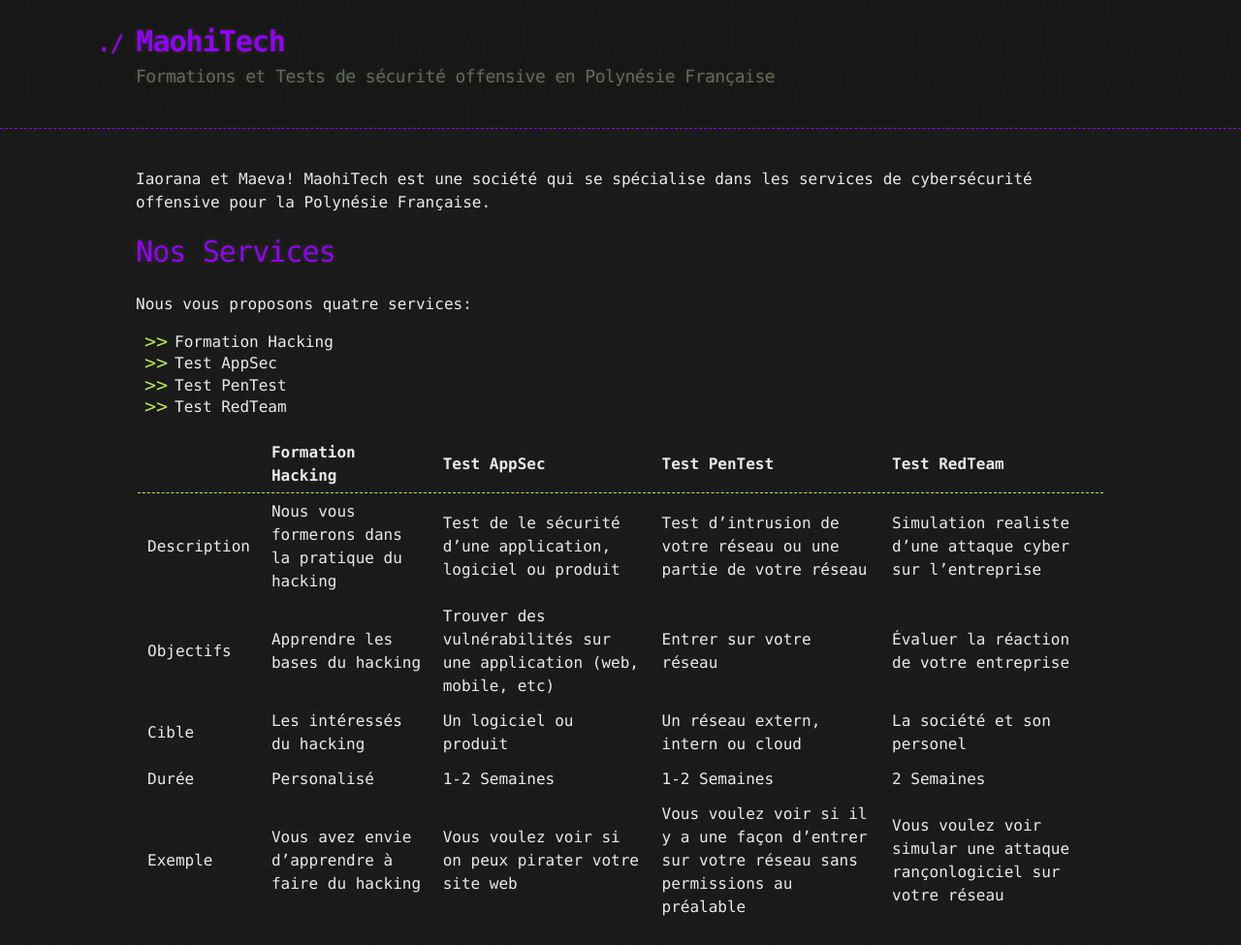
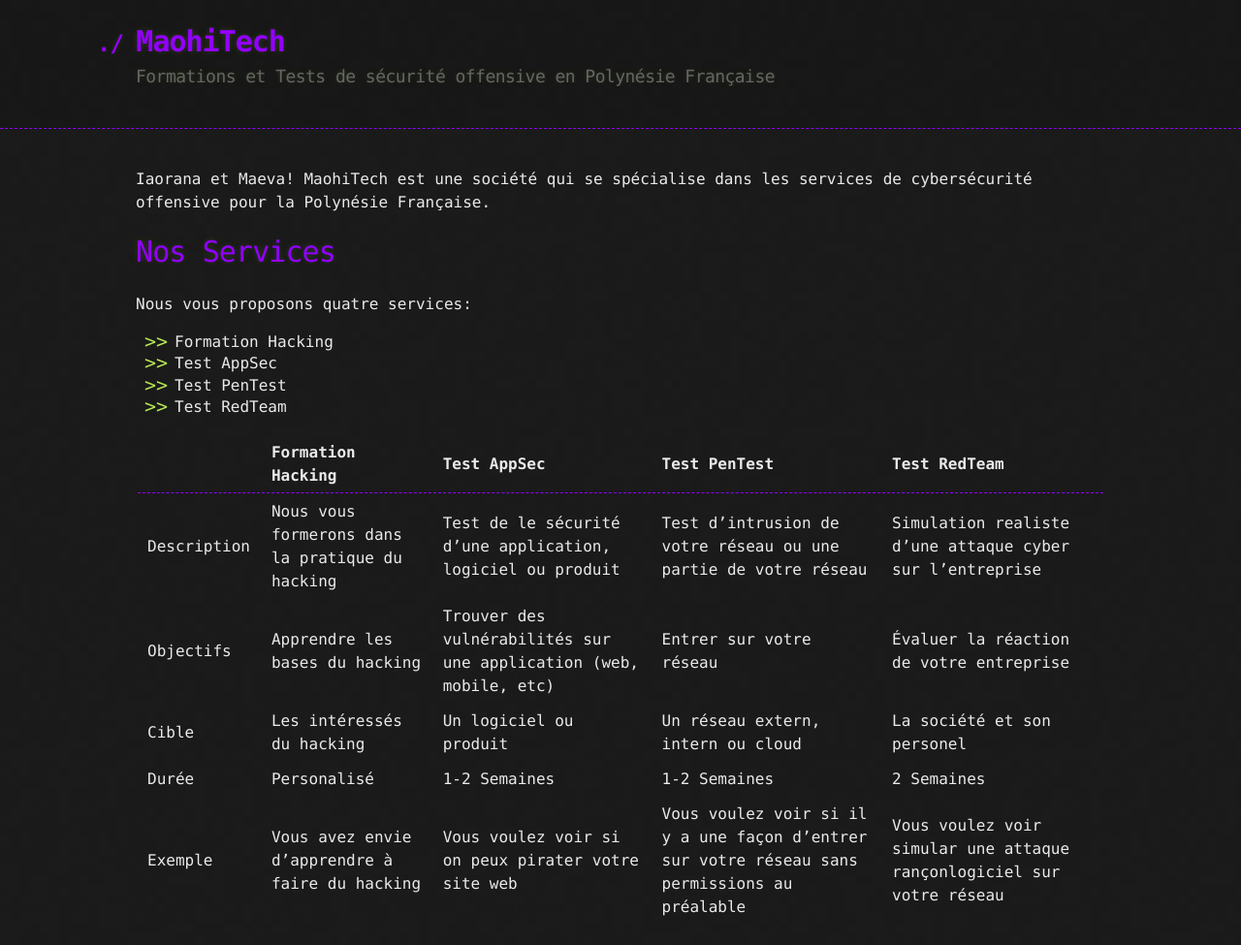
Before and after one commit to stagehackingtahiti/maohitech, a Jekyll site: the page built from index.md, in a window 1280 px wide. Shown: the whole page at 97% size. Built offline with Jekyll 4.4.1, drawn with Linux system fonts in a browser that asks for light colours.

Commit message:
[+] Purple

```diff
--- a/_sass/jekyll-theme-hacker.scss
+++ b/_sass/jekyll-theme-hacker.scss
@@ -164,7 +164,7 @@ pre {
   border: 1px solid rgba(255, 255, 255, 0.15);
   padding: 10px;
   font-size: 16px;
-  color: #b5e853;
+  color: #9200ff;
   border-radius: 2px;
   word-wrap: normal;
   overflow: auto;
@@ -187,7 +187,7 @@ table {
 
 th {
   text-align: left;
-  border-bottom: 1px dashed #b5e853;
+  border-bottom: 1px dashed #9200ff;
   padding: 5px 10px;
 }
 
@@ -198,8 +198,8 @@ td {
 hr {
   height: 0;
   border: 0;
-  border-bottom: 1px dashed #b5e853;
-  color: #b5e853;
+  border-bottom: 1px dashed #9200ff;
+  color: #9200ff;
 }
 
 /* Buttons
```
